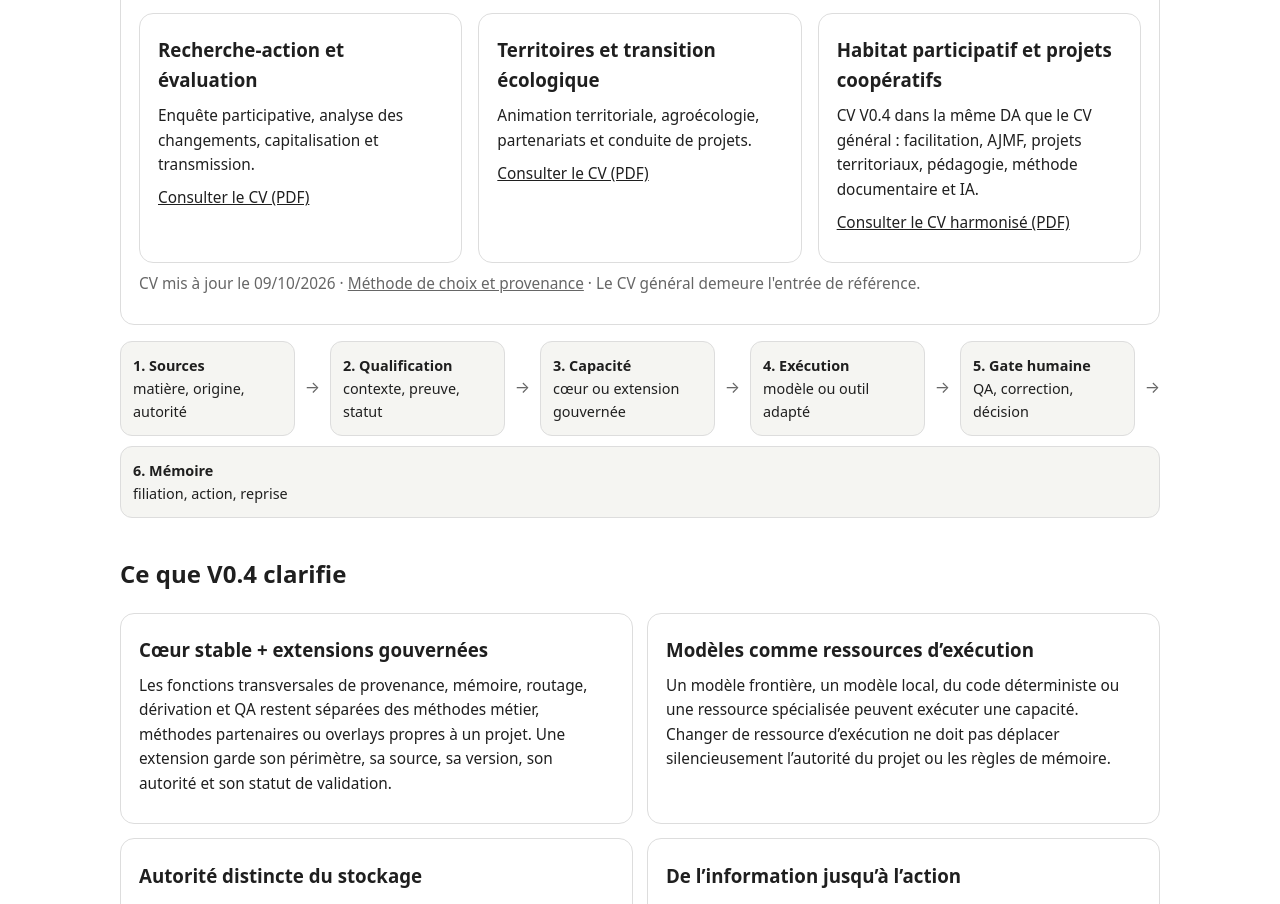
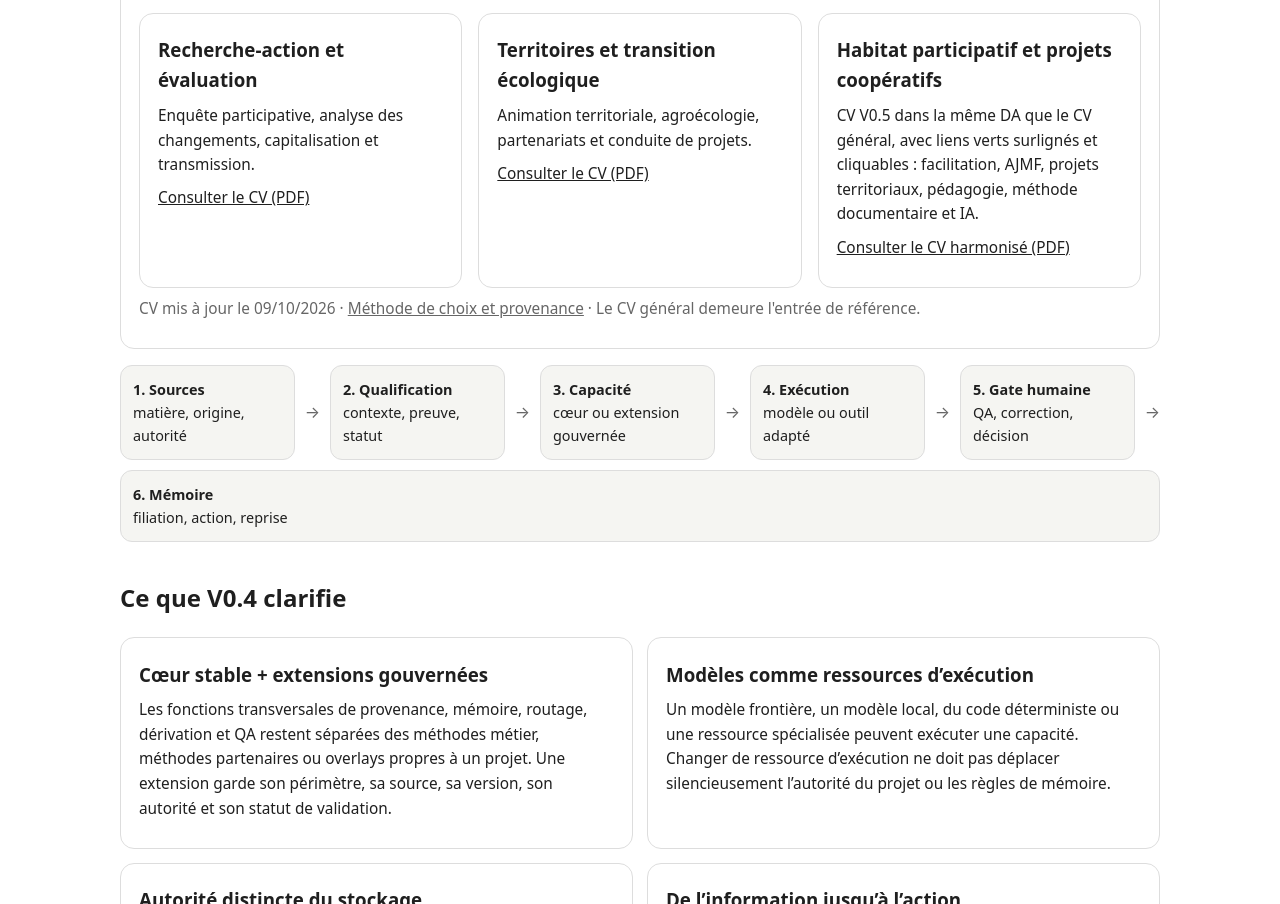
Before and after one commit to lrafaelpeytavin-debug/nexus-os-showcase, a plain HTML site: page index.html in a window 1280 px wide. Shown: the part 811-1715 px from the top of the page. Drawn offline with Linux system fonts and the light colour scheme.

```diff
--- a/index.html
+++ b/index.html
@@ -40,7 +40,7 @@
     <article class="card"><h3>Facilitation et capitalisation</h3><p>Accompagnement de collectifs, éducation populaire, formation et mémoire des décisions.</p><p><a href="assets/Lucas_Benavenuto_CV_Facilitation_2026-10-09.pdf">Consulter le CV (PDF)</a></p></article>
     <article class="card"><h3>Recherche-action et évaluation</h3><p>Enquête participative, analyse des changements, capitalisation et transmission.</p><p><a href="assets/Lucas_Benavenuto_CV_RechercheAction_Evaluation_2026-10-09.pdf">Consulter le CV (PDF)</a></p></article>
     <article class="card"><h3>Territoires et transition écologique</h3><p>Animation territoriale, agroécologie, partenariats et conduite de projets.</p><p><a href="assets/Lucas_Benavenuto_CV_Territoires_2026-10-09.pdf">Consulter le CV (PDF)</a></p></article>
-    <article class="card"><h3>Habitat participatif et projets coopératifs</h3><p>CV V0.4 dans la même DA que le CV général : facilitation, AJMF, projets territoriaux, pédagogie, méthode documentaire et IA.</p><p><a href="assets/Lucas_Benavenuto_CV_HabitatParticipatif_2026-10-09.pdf">Consulter le CV harmonisé (PDF)</a></p></article>
+    <article class="card"><h3>Habitat participatif et projets coopératifs</h3><p>CV V0.5 dans la même DA que le CV général, avec liens verts surlignés et cliquables : facilitation, AJMF, projets territoriaux, pédagogie, méthode documentaire et IA.</p><p><a href="assets/Lucas_Benavenuto_CV_HabitatParticipatif_2026-10-09.pdf">Consulter le CV harmonisé (PDF)</a></p></article>
   </div>
   <p class="muted">CV mis à jour le 09/10/2026 · <a href="CV_PORTFOLIO.md">Méthode de choix et provenance</a> · Le CV général demeure l'entrée de référence.</p>
 </section>
```
Also changed, not shown: 4 other files.
